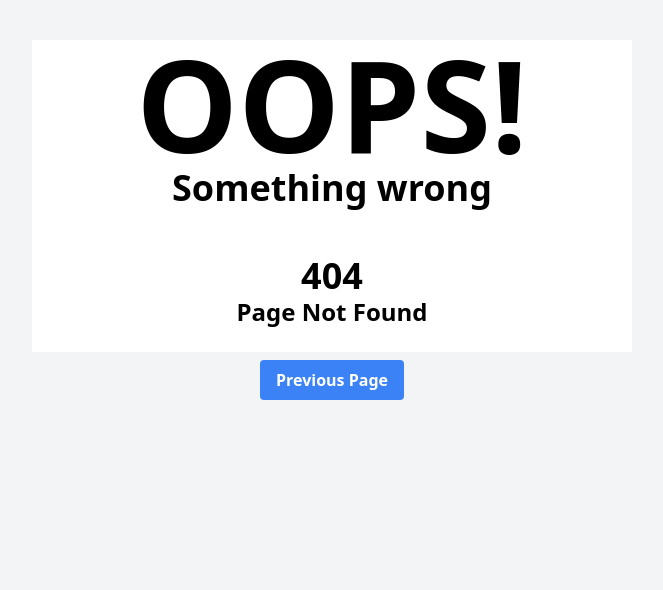
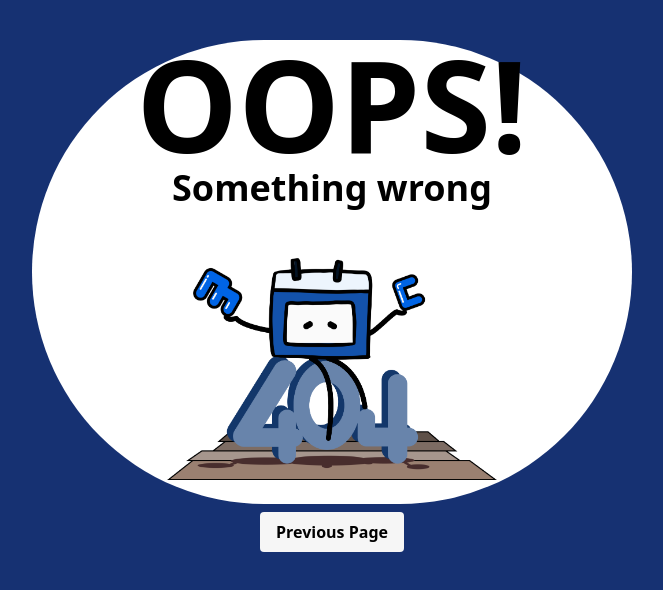
Before and after one commit to Ji2z/legacy-mbotc-calendar-site, a Vue app in the folder frontend/: page /404 in a window 1280 px wide. Before the commit this address had no page. Shown: the top 590 px of the page, without its empty margins (308-971 px from the left). Built offline with nearby package versions, Linux system fonts and the light colour scheme.

Commit message:
[S05P31A103-106] design : 404 error 이미지 추가, bg gif 적용

```diff
--- a/frontend/src/common/css/main.css
+++ b/frontend/src/common/css/main.css
@@ -38,7 +38,7 @@
         --text-main: #6F8788;
         --text-back: #F6F6F6;
 
-        background-image: url('../../assets/bg/ssuk_night.png');
+        background-image: url('../../assets/bg/ssuk_night.gif');
         background-repeat: no-repeat;
         background-size: cover;
     }
--- a/frontend/src/views/ErrorPage.vue
+++ b/frontend/src/views/ErrorPage.vue
@@ -1,21 +1,21 @@
 <template>
-    <div class="h-screen w-full p-10 bg-gray-100 font-bold text-center">
-        <div class="w-1/2 mx-auto bg-white">
+    <div class="h-screen w-full p-10 bg-main text-font font-bold text-center">
+        <div class="w-1/2 mx-auto bg-panel rounded-full">
             <p class="text-9xl">OOPS!</p>
             <p class="text-4xl">Something wrong</p>
             <br>
             <br>
-            <p class="text-4xl">404</p>
-            <p class="text-2xl">Page Not Found</p>
+                <img :src="src" alt="404" class="h-56 w-auto mx-auto">
             <br>
         </div>
-        <button class="bg-blue-500 text-white font-bold py-2 px-4 m-2 rounded" @click="goBack">Previous Page</button>
+        <button class="bg-back text-font font-bold py-2 px-4 m-2 rounded" @click="goBack">Previous Page</button>
     </div>
 </template>
 <script>
 // import abc from '@/components/'
-//import { reactive } from 'vue'
+// import { reactive } from 'vue'
 // import { useStore } from 'vuex'
+import error404 from '@/assets/404ERROR.png'
 import { useRouter } from 'vue-router'
 
 export default {
@@ -25,10 +25,11 @@ export default {
 
     setup(){
         const router = useRouter()
+        const src = error404;
         const goBack = () =>{
             router.go(-1)
         }
-        return { goBack }
+        return { src, goBack }
 
     }
 };
```
Also changed, not shown: frontend/src/assets/404ERROR.png (added), 1 other file (tests, documents, lock files or other folders).
